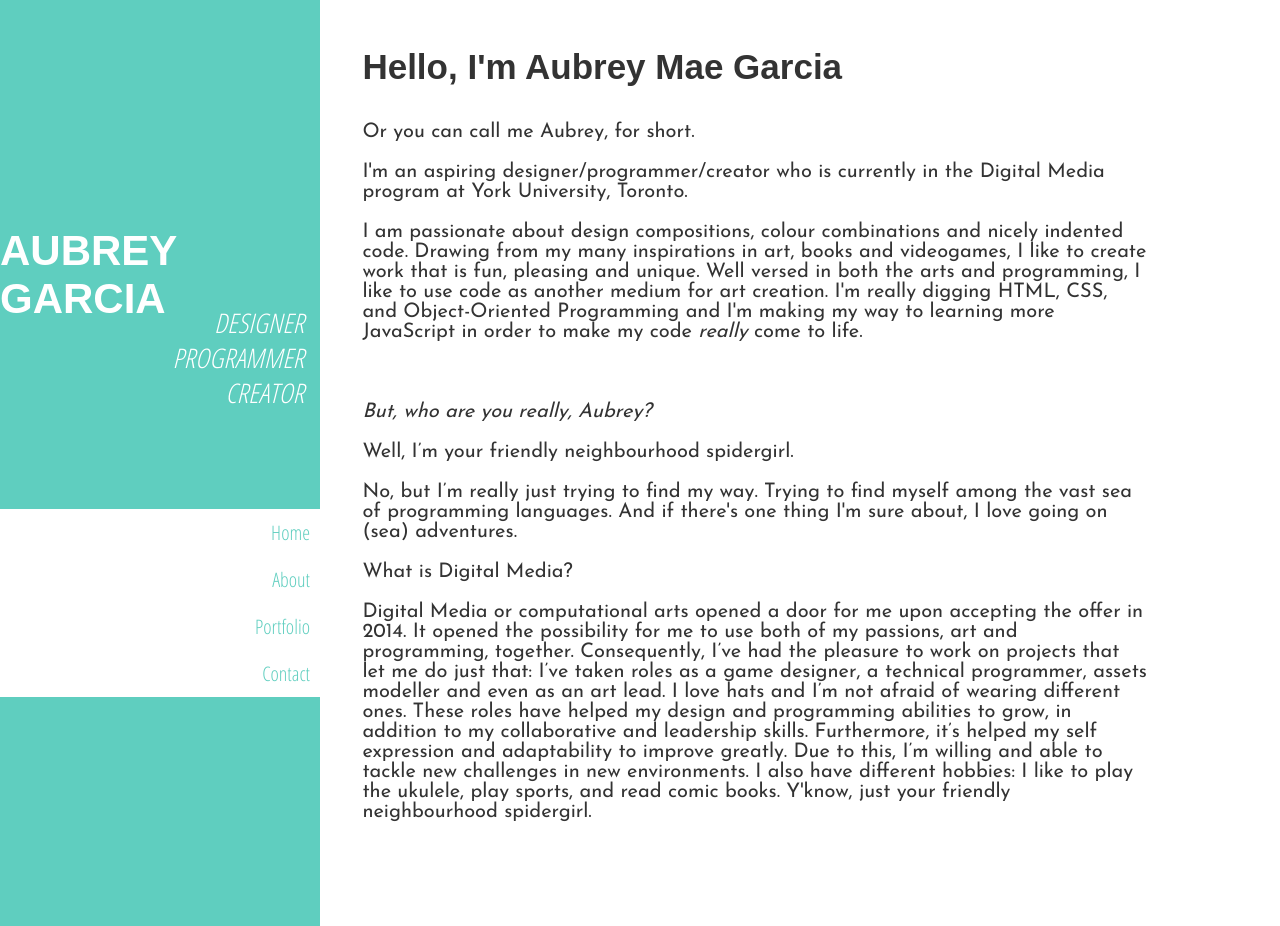
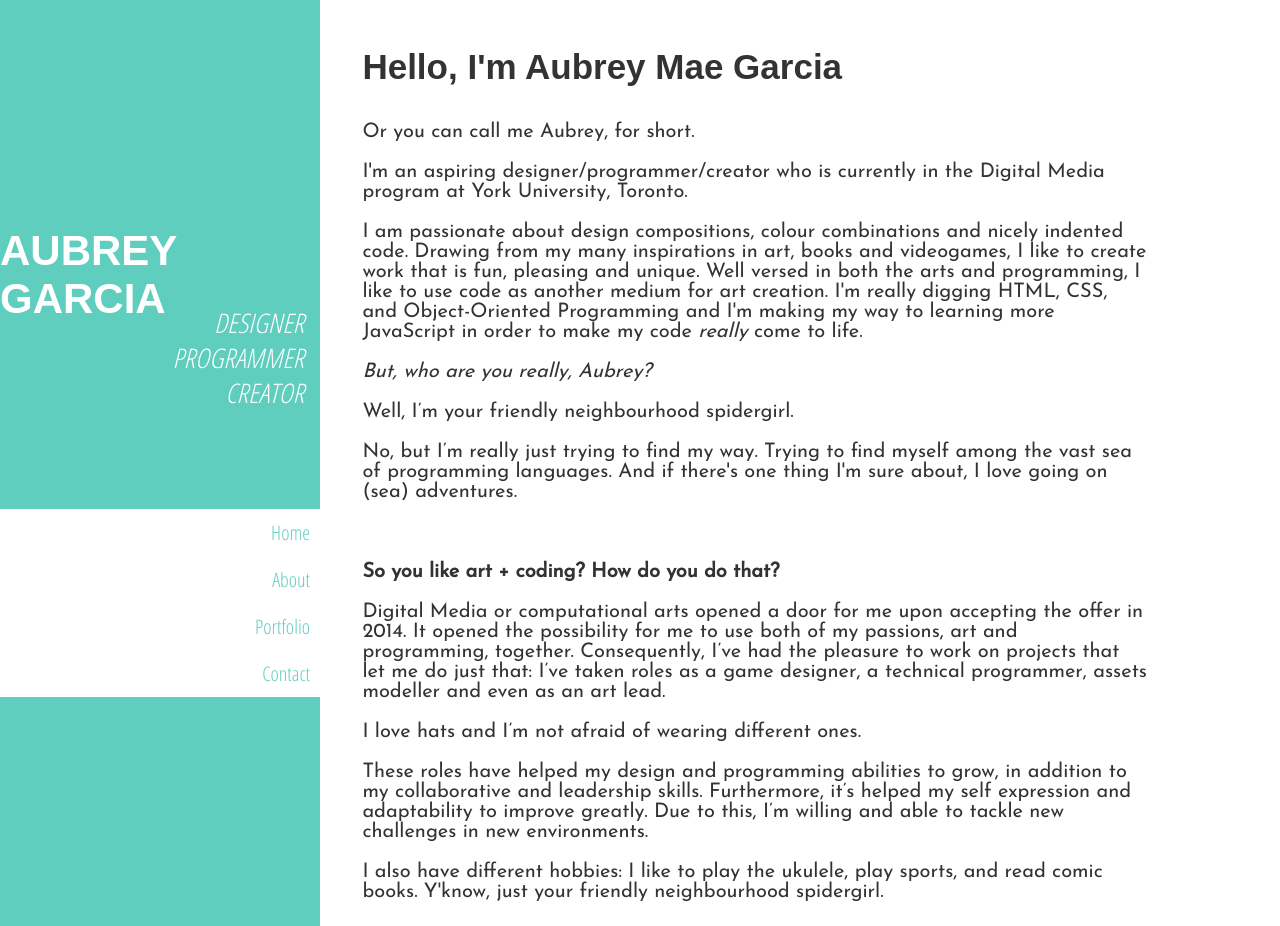
Before and after one commit to aubreymae/-old-aubreymae.github.io, a Jekyll site: the page built from about.html, in a window 1280 px wide and 926 px high. Built offline with Jekyll 4.4.1, drawn with Linux system fonts in a browser that asks for light colours; some web fonts are replaced.

Commit message:
Updated about

```diff
--- a/about.html
+++ b/about.html
@@ -13,22 +13,21 @@ permalink: /about
     <br></br>
     I am passionate about design compositions, colour combinations and nicely indented code. Drawing from my many inspirations in art, books and videogames, I like to create work that is fun, pleasing and unique. Well versed in both the arts and programming, I like to use code as another medium for art creation. I'm really digging HTML, CSS, and Object-Oriented Programming and I'm making my way to learning more JavaScript in order to make my code <i>really</i> come to life.
     <br></br>
-    <br></br>
     <i>But, who are you really, Aubrey?</i>
     <br></br>
     Well, I’m your friendly neighbourhood spidergirl.
     <br></br>
     No, but I’m really just trying to find my way. Trying to find myself among the vast sea of programming languages. And if there's one thing I'm sure about, I love going on (sea) adventures.
-
     <br></br>
-    What is Digital Media?
+    <br></br>
+    <b>So you like art + coding? How do you do that?</b>
     <br></br>
     Digital Media or computational arts opened a door for me upon accepting the offer in 2014. It opened the possibility for me to use both of my passions, art and programming, together. Consequently, I’ve had the pleasure to work on projects that let me do just that: I’ve taken roles as a game designer, a technical programmer, assets modeller and even as an art lead.
-
+    <br></br>
     I love hats and I’m not afraid of wearing different ones.
-
+    <br></br>
     These roles have helped my design and programming abilities to grow, in addition to my collaborative and leadership skills. Furthermore, it’s helped my self expression and adaptability to improve greatly. Due to this, I’m willing and able to tackle new challenges in new environments.
-
+    <br></br>
     I also have different hobbies: I like to play the ukulele, play sports, and read comic books. Y'know, just your friendly neighbourhood spidergirl.
 
 	</p>
```
